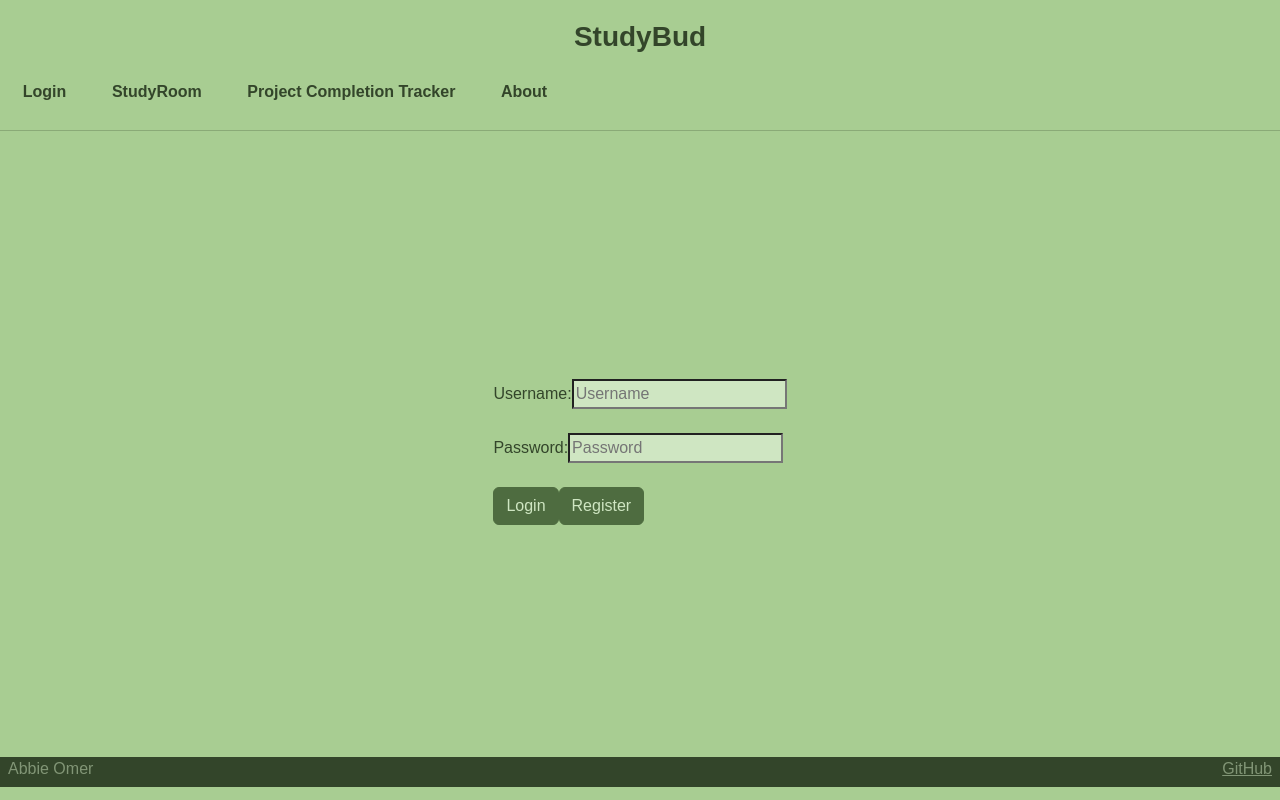
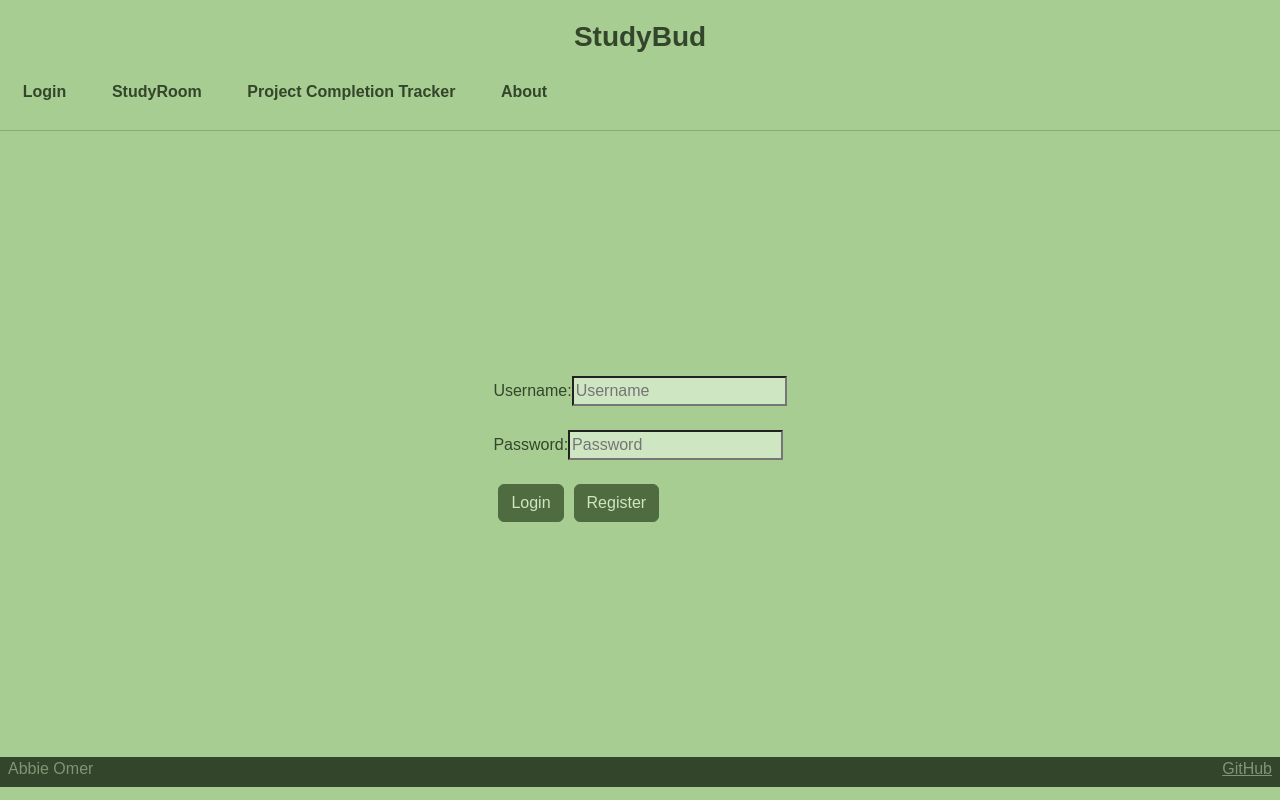
Before and after one commit to AbbleCorp/startup, a React (Vite) app: page / in a window 1280 px wide. Built offline with nearby package versions, Linux system fonts and the light colour scheme.

Commit message:
fixed button spacing on login page

```diff
--- a/src/app.css
+++ b/src/app.css
@@ -65,6 +65,8 @@
     background-color: rgb(78, 108, 64) !important;
     color: rgb(207, 230, 194) !important;
     border-color:rgb(78, 108, 64) !important;
+    margin: 5px;
+    margin-top: 0px;
 }
 
     .btn-primary:hover {
```
